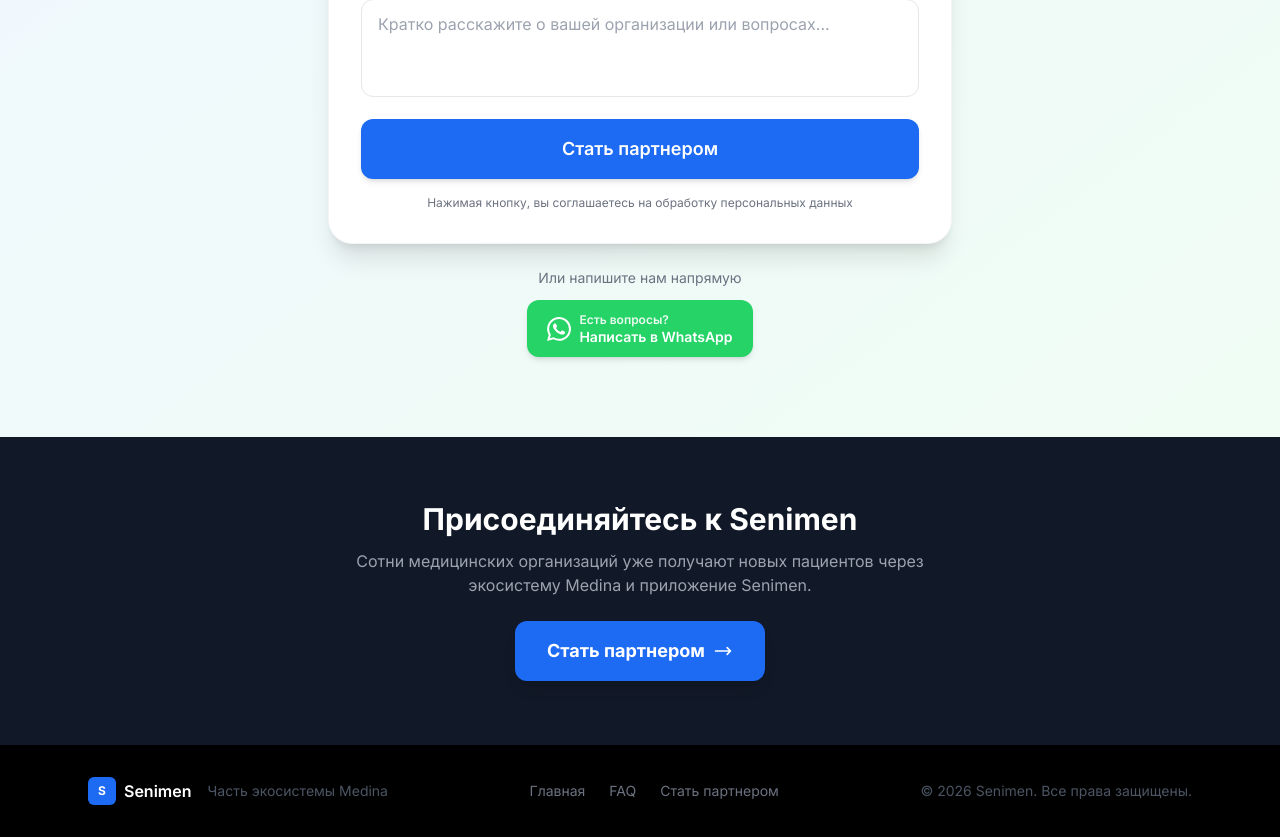
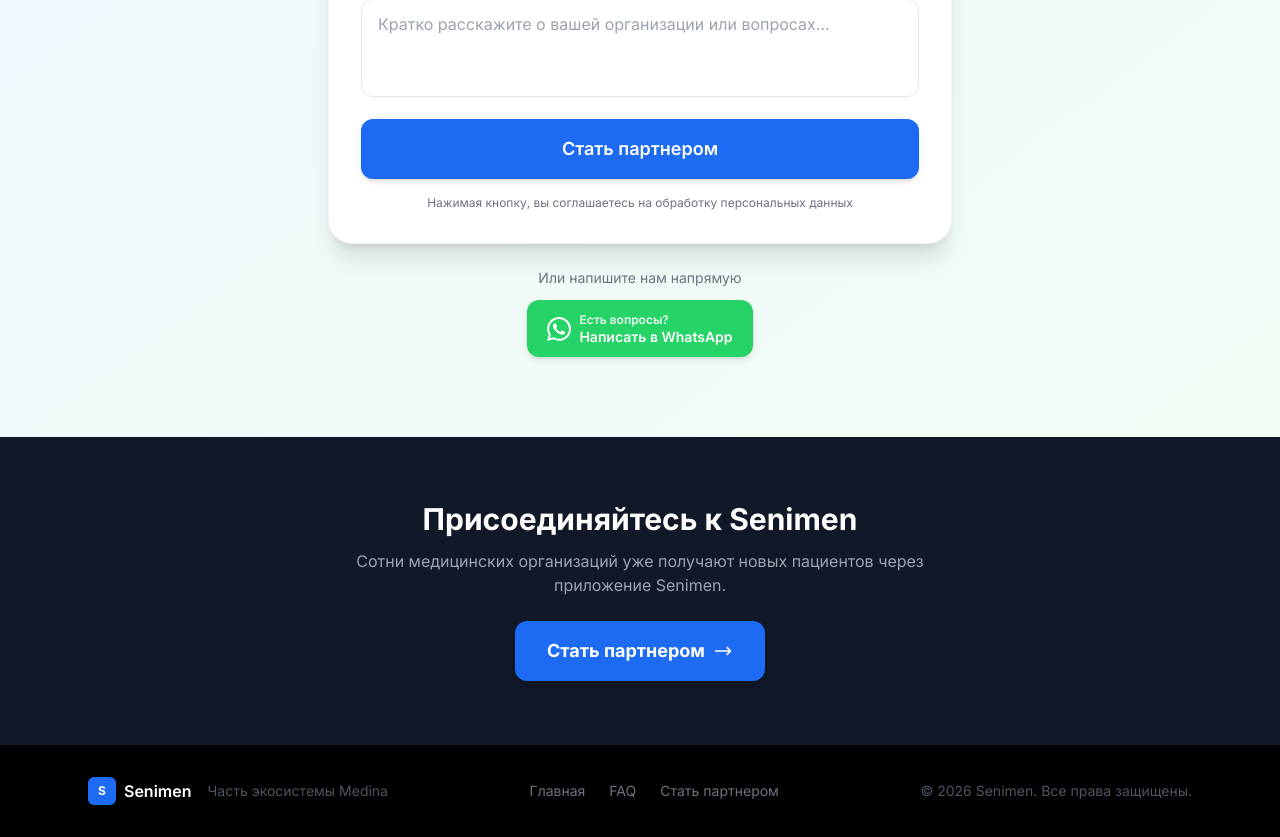
Before and after one commit to botamussa/senimen, a Next.js app: page /partners in a window 1280 px wide. Shown: the part 4709-5546 px from the top of the page. Built offline with nearby package versions, Linux system fonts and the light colour scheme; no server answers.

Commit message:
Remove Medina mention from partners final CTA text

```diff
--- a/app/partners/page.tsx
+++ b/app/partners/page.tsx
@@ -403,7 +403,7 @@
             Присоединяйтесь к Senimen
           </h2>
           <p className="text-gray-400 mb-6 max-w-xl mx-auto">
-            Сотни медицинских организаций уже получают новых пациентов через экосистему Medina и приложение Senimen.
+            Сотни медицинских организаций уже получают новых пациентов через приложение Senimen.
           </p>
           <a
             href="#apply"
```
